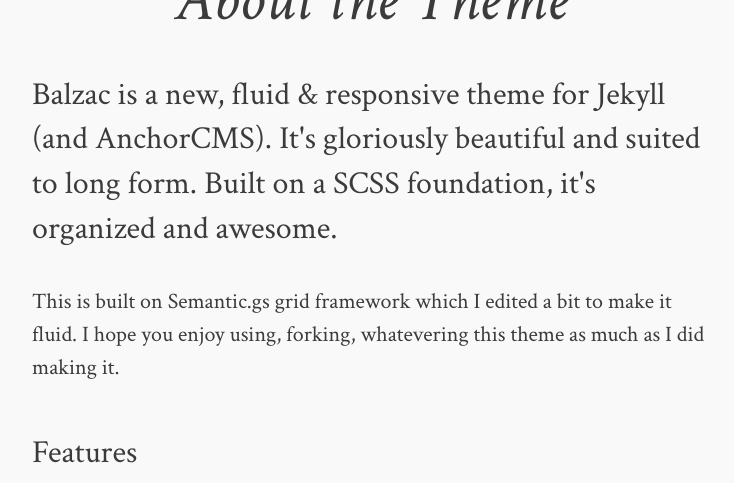
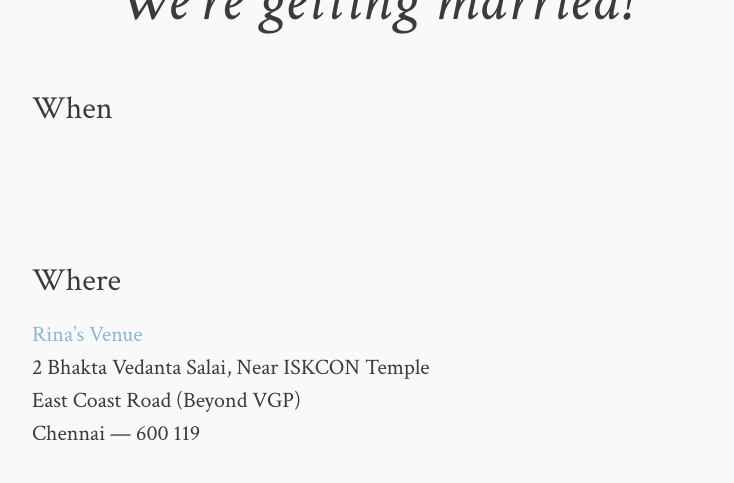
Before and after one commit to hnarayanan/hmstories.org, a Jekyll site: the page built from wedding.md, in a window 1280 px wide and 1400 px high, scrolled down 673 px. Shown: the top 483 px of the window, without its empty margins (268-1002 px from the left). Built offline with Jekyll 4.4.1, drawn with Linux system fonts in a browser that asks for light colours; Markdown is read by kramdown in place of the engine named in the settings; comment, search, counter and statistics services are not loaded; some of the changed text lies outside the part shown; grey boxes are pictures that could not be loaded.

Commit message:
Start working on content for the wedding page

```diff
--- a/_config.yml
+++ b/_config.yml
@@ -8,8 +8,6 @@
   disqus:         hmstories
 
 links:
-  - title: About
-    url: /about
   - title: Wedding
     url: /wedding
 
--- a/_includes/footer.html
+++ b/_includes/footer.html
@@ -13,7 +13,7 @@
 
       <div class="social">
         <ul>
-            <li><a id="mail" href="mailto:{{ site.owner.email }}"><span class="foot-link">Contact Me</span></a></li>
+            <li><a id="mail" href="mailto:{{ site.owner.email }}"><span class="foot-link">Contact Us</span></a></li>
 
             {% if site.owner.twitter %}
             <li><a id="twit" href="http://twitter.com/{{ site.owner.twitter }}" target="_blank"><span class="foot-link">@{{ site.owner.twitter }}</span></a></li>
--- a/_layouts/post.html
+++ b/_layouts/post.html
@@ -21,9 +21,6 @@
         </header>
 
         {{ content }}
-
-      <a class="share" href="https://twitter.com/intent/tweet?text=&quot;{{ page.title }}&quot;%20{{ site.url }}{{ page.url }}%20via%20&#64;{{ site.owner.twitter }}" data-dnt="true">Share</a>
-      <script>!function(d,s,id){var js,fjs=d.getElementsByTagName(s)[0];if(!d.getElementById(id)){js=d.createElement(s);js.id=id;js.src="//platform.twitter.com/widgets.js";fjs.parentNode.insertBefore(js,fjs);}}(document,"script","twitter-wjs");</script>
 
       {% if page.comments %}
       <aside class="disqus">
--- a/wedding.md
+++ b/wedding.md
@@ -1,26 +1,27 @@
 ---
 layout: post
 permalink: /wedding/index.html
-title: About the Theme
-description: Balzac is a new, fluid & responsive theme for Jekyll (and AnchorCMS). It's gloriously beautiful and suited to long form. Built on a SCSS foundation, it's organized and awesome.
-tags: [about, Jekyll, theme, responsive]
+title: We're getting married!
+tags: [wedding, news, information]
 image:
-  feature: hands.jpg
+  feature: cupcakes.jpg
 ---
 
-This is built on Semantic.gs grid framework which I edited a bit to make it fluid. I hope you enjoy using, forking, whatevering this theme as much as I did making it.
+### When
 
-### Features
-* flexible, uses max-width for responsive goodness
-* responsive drop down menu
-* retina images using @2x
-* post loop in the footer showing 3 latest post
-* custom portfolio page for case studies
+<br>&nbsp;
 
-### Acknowledgements
-I utilized my own HTML templates, but had no prior knowledge of liquid nor the required Jekyll system file format. I took [Michael Rose](http://twitter.com/mmistakes)'s theme [Minimal Mistakes](http://mmistakes.github.io/minimal-mistakes/). Having a prebuilt archive and the YAML front-matter already set up was a great help.
+### Where
 
- The lovely font shown here is Calendas. For full splendor on your blog, I suggest you [head over and buy that](http://calendasplus.com/). The full family is 3 weights and costs $3. Many thanks to Daniel Bruce for the wonderful Entypo icons. Those can be picked up at [entypo.com](http://entypo.com), but are included with the source files. It's also <b>retina ready</b> via retina.js. Check out how that works over at [retinajs.com](http://retinajs.com).
+[Rina's Venue](http://www.rinasvenue.com/)<br>
+2 Bhakta Vedanta Salai, Near ISKCON Temple<br>
+East Coast Road (Beyond VGP)<br>
+Chennai &mdash; 600 119
 
-### The Name
-Balzac was a famous writer, known for his beautiful prose. I read some Balzac in school, but mostly feel comfort in the name of my favorite coffee shop in Stratford, Ontario.
+<div style="width:600px;height:400px"><iframe width="600" height="400" frameborder="0" scrolling="no" marginheight="0" marginwidth="0" src="http://maps.google.com/maps?f=q&source=s_q&hl=en&geocode=&q=iskcon%2Btemple%2Bchennai%2C%2Bindia(Rinas+Venue)&ie=UTF8&z=12&t=m&iwloc=near&output=embed"></iframe><br><table width="600" cellpadding="0" cellspacing="0" border="0"></table></div>
+
+<br>&nbsp;
+
+### No gifts please!
+
+All we want is for you to celebrate with us and have an enjoyable time. Please avoid boxed gifts and flowers, as we will not be able to carry them back to Oslo. Any financial contributions will be donated to worthy social causes, such as the [SOS Children's Village](http://www.soschildrensvillages.in/Pages/default.aspx) in Chennai.
```
